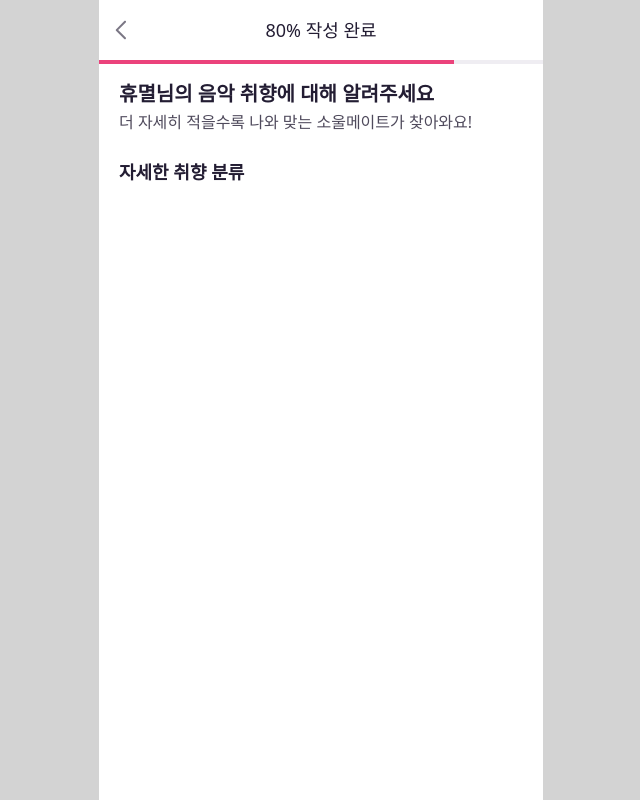
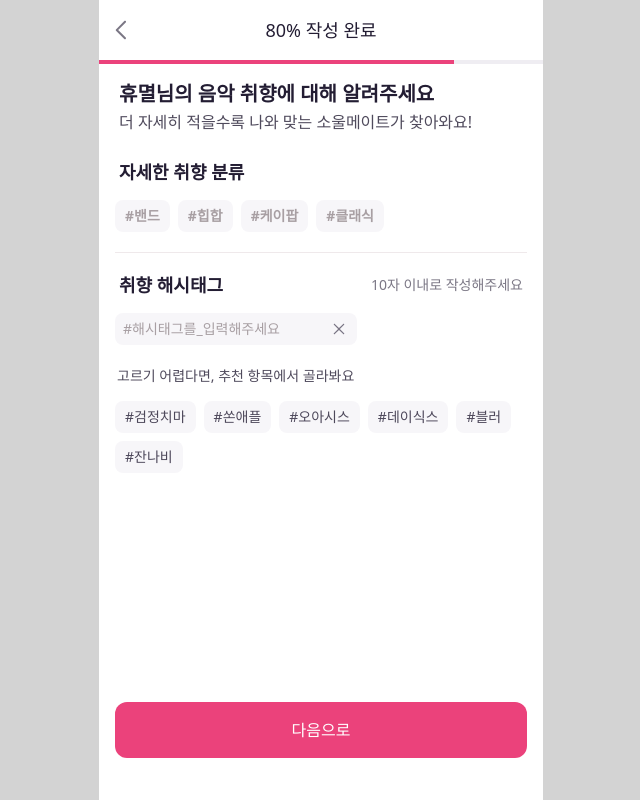
Before and after one commit to qowldud/love-soong-alarm-Web, a React (Vite) app: page /onboarding/preference in a window 1280 px wide. Shown: the whole page, without its empty margins (319-959 px from the left). Built offline with nearby package versions, Linux system fonts and the light colour scheme.

Commit message:
feat: 온보딩/소분류 ui 구현

```diff
--- /dev/null
+++ b/src/common/Divider.tsx
@@ -0,0 +1,7 @@
+export const Divider = () => {
+  return (
+    <div className="w-full py-2.5">
+      <div className="w-full h-[1px] bg-divider-regular"></div>
+    </div>
+  );
+};
--- a/src/components/Onboarding/Chip.tsx
+++ b/src/components/Onboarding/Chip.tsx
@@ -18,6 +18,7 @@ interface Props {
   variant?: keyof typeof variantStyles;
   removable?: boolean;
   className?: string;
+  handleRemove?: () => void;
 }
 
 export const Chip = ({
@@ -27,20 +28,24 @@ export const Chip = ({
   variant = "interest",
   removable = false,
   className,
+  handleRemove,
 }: Props) => {
   return (
     <div
       className={clsx(
-        "px-2 py-1.5 text-sm font-bold flex rounded-lg cursor-pointer",
+        "px-2 py-1.5 text-sm font-bold flex rounded-lg cursor-pointer items-center",
         selected ? variantSelectedStyles[variant] : variantStyles[variant],
         className
       )}
       onClick={onClick}
     >
-      <span className="px-0.5 whitespace-nowrap">{label}</span>
+      <span className="px-0.5 whitespace-nowrap">
+        {variant === "detail" && "#"}
+        {label}
+      </span>
       {removable && (
-        <button className="ml-1">
-          <img src={CloseIcon} />
+        <button className="ml-1" onClick={handleRemove}>
+          <img src={CloseIcon} alt="close_icon" className="size-5" />
         </button>
       )}
     </div>
--- a/src/components/Onboarding/ChipStack.tsx
+++ b/src/components/Onboarding/ChipStack.tsx
@@ -5,5 +5,5 @@ interface Props {
 }
 
 export const ChipStack = ({ children }: Props) => {
-  return <div className="w-full py-2.5">{children}</div>;
+  return <div className="w-full py-2.5 flex flex-wrap gap-2">{children}</div>;
 };
--- /dev/null
+++ b/src/components/Onboarding/HashtagInput.tsx
@@ -0,0 +1,62 @@
+import { useRef, useState } from "react";
+import { Chip } from "./Chip";
+import CloseIcon from "@/assets/icons/close.svg?url";
+
+export const HashtagInput = () => {
+  const [hashtags, setHashtags] = useState<string[]>([]);
+  const [inputValue, setInputValue] = useState("");
+  const inputRef = useRef<HTMLInputElement>(null);
+
+  const addHashtag = () => {
+    const trimmed = inputValue.trim();
+    if (trimmed && !hashtags.includes(trimmed) && hashtags.length < 2) {
+      setHashtags([...hashtags, trimmed]);
+      setInputValue("");
+    }
+  };
+
+  const removeHashtag = (tag: string) => {
+    setHashtags(hashtags.filter((t) => t !== tag));
+  };
+
+  const handleKeyDown = (e: React.KeyboardEvent<HTMLInputElement>) => {
+    if (e.key === "Enter" && !e.nativeEvent.isComposing) {
+      e.preventDefault();
+      addHashtag();
+    }
+  };
+
+  const handleBlur = () => {
+    addHashtag();
+  };
+  return (
+    <div className="flex flex-wrap items-center gap-2 py-2.5">
+      {hashtags.map((tag) => (
+        <Chip
+          key={tag}
+          variant="detail"
+          label={tag}
+          removable={true}
+          handleRemove={() => removeHashtag(tag)}
+          className="!text-additive font-medium" // 왜 ! 안해주면 안될까요...
+        />
+      ))}
+
+      {hashtags.length < 2 && (
+        <div className="px-2 py-1.5 flex items-center gap-1 bg-fill-regular rounded-lg">
+          <input
+            ref={inputRef}
+            value={inputValue}
+            onChange={(e) => setInputValue(e.target.value)}
+            placeholder="#해시태그를_입력해주세요"
+            className="outline-none text-sm font-medium placeholder:text-disabled text-additive"
+            onKeyDown={handleKeyDown}
+            onBlur={handleBlur}
+            maxLength={10}
+          />
+          <img src={CloseIcon} alt="close_icon" className="size-5" />
+        </div>
+      )}
+    </div>
+  );
+};
--- a/src/components/Onboarding/SectionHeader.tsx
+++ b/src/components/Onboarding/SectionHeader.tsx
@@ -5,9 +5,13 @@ interface Props {
 
 export const SectionHeader = ({ title, subTitle }: Props) => {
   return (
-    <div className="w-full pt-2 pb-1 flex justify-between">
+    <div className="w-full pt-2 pb-1 flex justify-between items-center">
       <span className="px-1 text-lg font-bold text-content-base">{title}</span>
-      {subTitle && <span className="px-1 text-sm font-normal">{subTitle}</span>}
+      {subTitle && (
+        <span className="px-1 text-sm font-normal text-assistive">
+          {subTitle}
+        </span>
+      )}
     </div>
   );
 };
--- a/src/index.css
+++ b/src/index.css
@@ -9,9 +9,10 @@
   --color-assistive: rgba(35, 29, 51, 0.6);
   --color-fill-regular: rgba(154, 146, 173, 0.08);
   --color-outline-regular: rgba(154, 146, 173, 0.16);
-  --color-fill-inverted: "#141112";
-  --color-inverted: "#f2ebed";
+  --color-fill-inverted: #141112;
+  --color-inverted: #f2ebed;
   --color-disabled: rgba(51, 29, 36, 0.4);
+  --color-divider-regular: rgba(173, 146, 155, 0.2);
 }
 
 body {
--- a/src/pages/Onboarding_Preference.tsx
+++ b/src/pages/Onboarding_Preference.tsx
@@ -1,11 +1,42 @@
+import { useState } from "react";
 import { Header } from "../common/Header";
+import { Chip } from "../components/Onboarding/Chip";
 import { ChipStack } from "../components/Onboarding/ChipStack";
 import { Description } from "../components/Onboarding/Description";
 import { ProgressBar } from "../components/Onboarding/ProgressBar";
 import { SectionHeader } from "../components/Onboarding/SectionHeader";
+import { Divider } from "../common/Divider";
+import { Button } from "../common/Button";
+import { HashtagInput } from "../components/Onboarding/HashtagInput";
+
+const genres = [
+  { label: "밴드", value: "밴드" },
+  { label: "힙합", value: "힙합" },
+  { label: "케이팝", value: "케이팝" },
+  { label: "클래식", value: "클래식" },
+];
+
+const recommendHashTags = [
+  { label: "검정치마", value: "검정치마" },
+  { label: "쏜애플", value: "쏜애플" },
+  { label: "오아시스", value: "오아시스" },
+  { label: "데이식스", value: "데이식스" },
+  { label: "블러", value: "블러" },
+  { label: "잔나비", value: "잔나비" },
+];
 
 export const Onboarding_Preference = () => {
+  const [selectedGenre, setSelectedGenre] = useState<string | null>(null);
+
+  const handleGenreClick = (genre: string) => {
+    if (selectedGenre === genre) {
+      setSelectedGenre(null);
+    } else {
+      setSelectedGenre(genre);
+    }
+  };
   return (
+    <div className="flex flex-col h-full justify-between">
       <div className="flex flex-col">
         <Header title="80% 작성 완료" />
         <ProgressBar per="80%" />
@@ -17,7 +48,45 @@ export const Onboarding_Preference = () => {
 
         <div className="px-4">
           <SectionHeader title="자세한 취향 분류" />
-        <ChipStack></ChipStack>
+          <ChipStack>
+            {genres.map((genre) => (
+              <Chip
+                variant="detail"
+                selected={selectedGenre === genre.value}
+                label={genre.label}
+                onClick={() => handleGenreClick(genre.value)}
+              />
+            ))}
+          </ChipStack>
+
+          <Divider />
+
+          <SectionHeader
+            title="취향 해시태그"
+            subTitle="10자 이내로 작성해주세요"
+          />
+
+          <HashtagInput />
+
+          <div className="pt-2 pb-1">
+            <span className="px-0.5 text-additive text-sm font-normal">
+              고르기 어렵다면, 추천 항목에서 골라봐요
+            </span>
+          </div>
+          <ChipStack>
+            {recommendHashTags.map((hashTag) => (
+              <Chip
+                variant="detail"
+                label={hashTag.label}
+                className="!text-additive font-medium"
+              />
+            ))}
+          </ChipStack>
+        </div>
+      </div>
+
+      <div className="mb-8 px-4 py-2.5">
+        <Button>다음으로</Button>
       </div>
     </div>
   );
```
Lines whose indentation alone changed are shown as unchanged.
